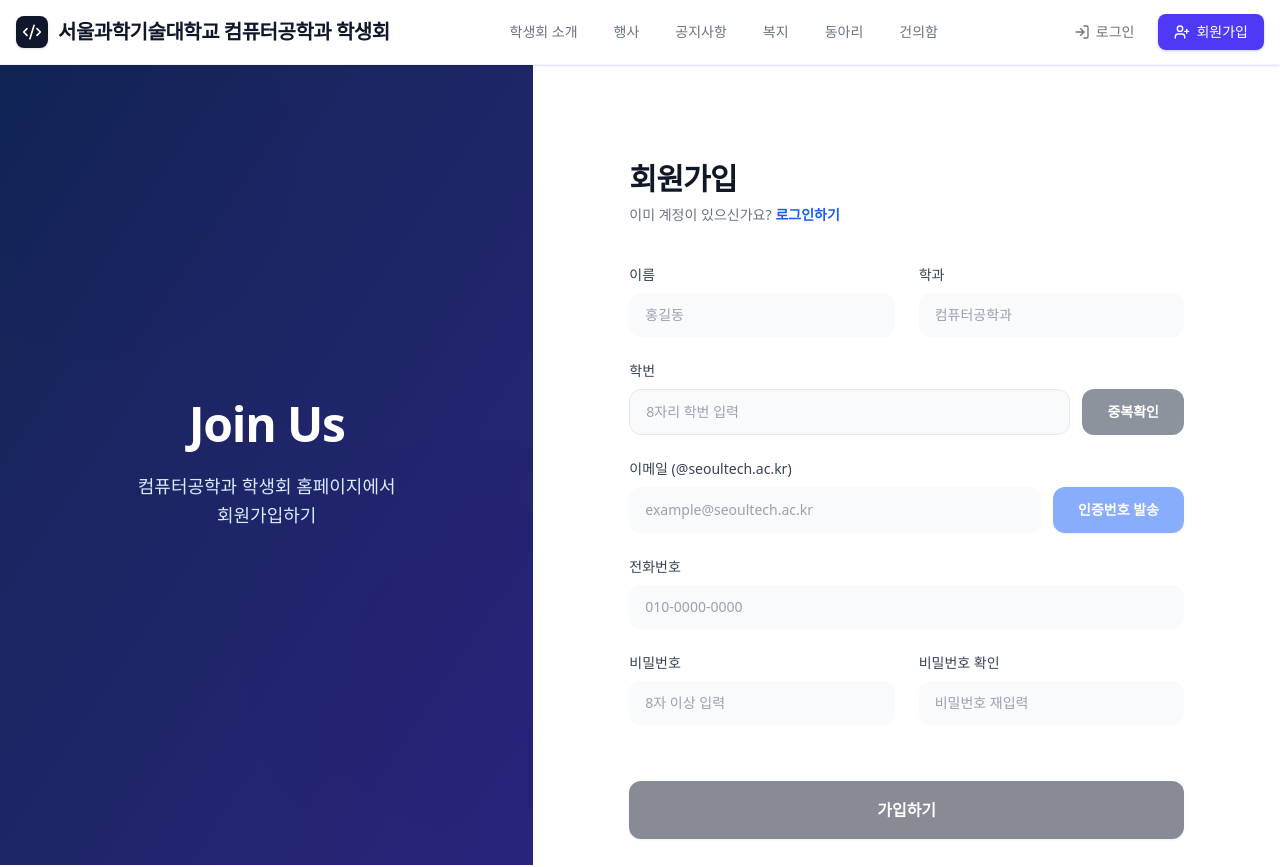
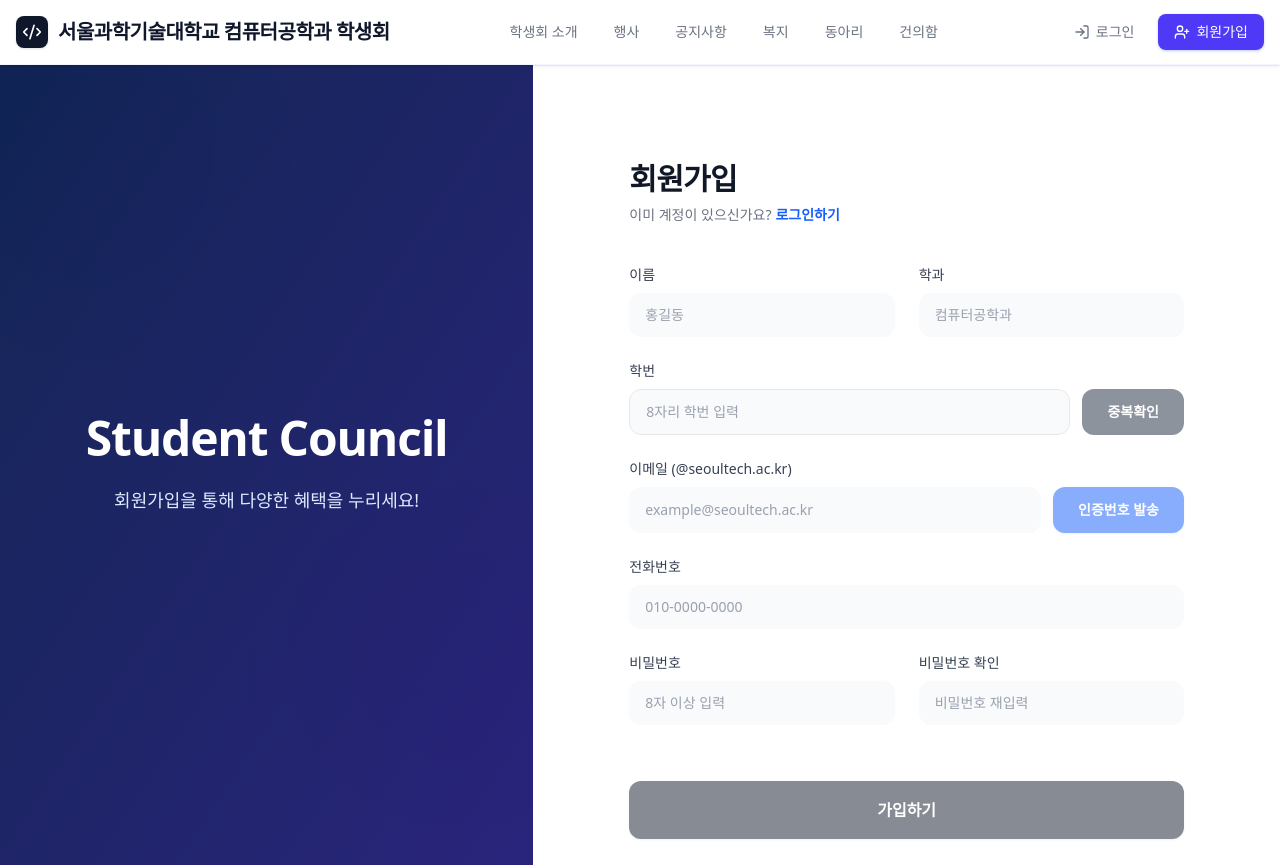
Before and after one commit to ST-CSE-STUDENT-COUNCIL/Student-council-web, a React (Vite) app in the folder fe/: page /signup in a window 1280 px wide. Shown: the top 867 px of the page. Built offline with nearby package versions, Linux system fonts and the light colour scheme; no server answers; a web font is replaced by a local one.

Commit message:
feat. 로그인/회원가입 안내문구 수정

```diff
--- a/fe/src/routes/login.tsx
+++ b/fe/src/routes/login.tsx
@@ -50,10 +50,10 @@ function Login() {
 
         <div className="relative z-20 text-center px-12">
           <h1 className="text-5xl font-bold text-white mb-6 tracking-tight">
-            Student<br />Council
+            Student Council
           </h1>
           <p className="text-blue-100 text-lg leading-relaxed">
-            컴퓨터공학과 학생회 서비스에<br />오신 것을 환영합니다.
+            컴퓨터공학과 학생회 홈페이지에<br />오신 것을 환영합니다.
           </p>
         </div>
       </div>
--- a/fe/src/routes/signup.tsx
+++ b/fe/src/routes/signup.tsx
@@ -152,10 +152,10 @@ function SignUp() {
 
                 <div className="relative z-20 text-center px-12">
                     <h1 className="text-5xl font-bold text-white mb-6 tracking-tight">
-                        Join Us
+                        Student Council
                     </h1>
                     <p className="text-blue-100 text-lg leading-relaxed">
-                        컴퓨터공학과 학생회 홈페이지에서 <br />회원가입하기
+                        회원가입을 통해 다양한 혜택을 누리세요!
                     </p>
                 </div>
             </div>
```
